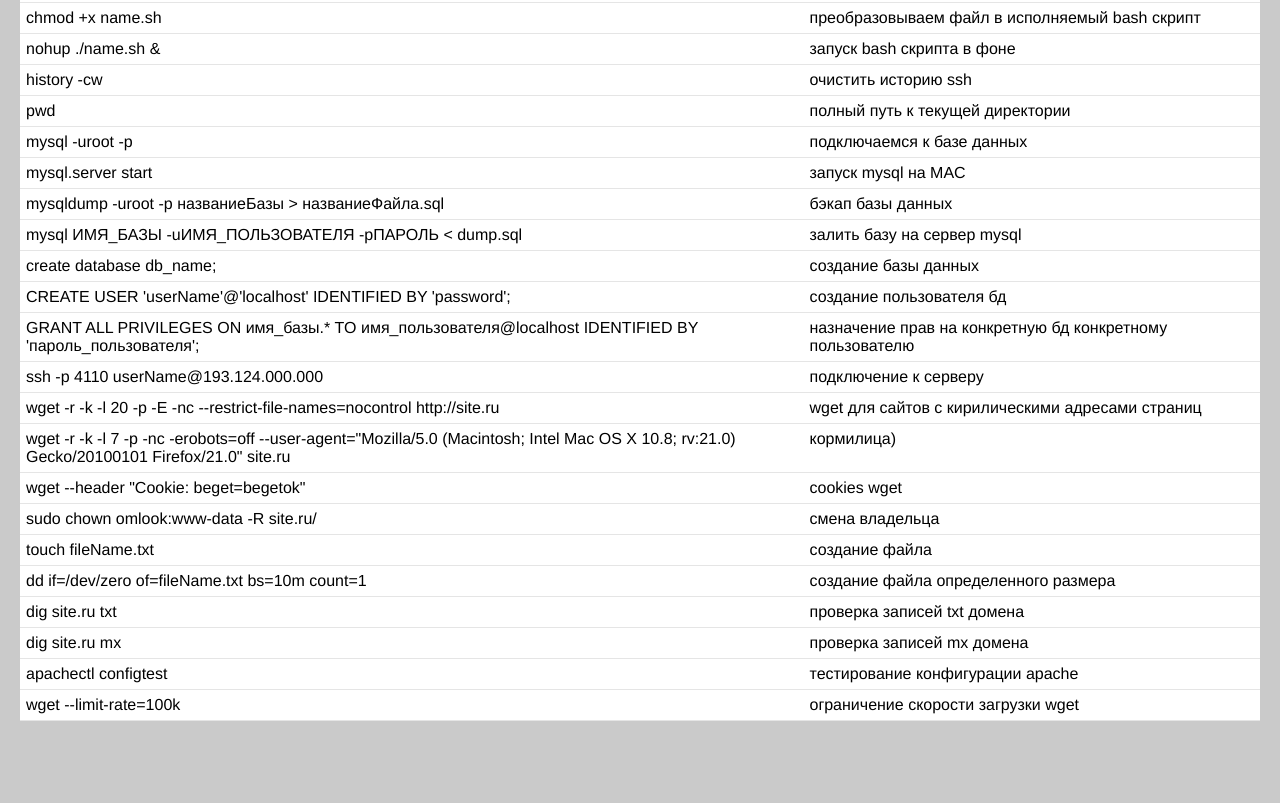
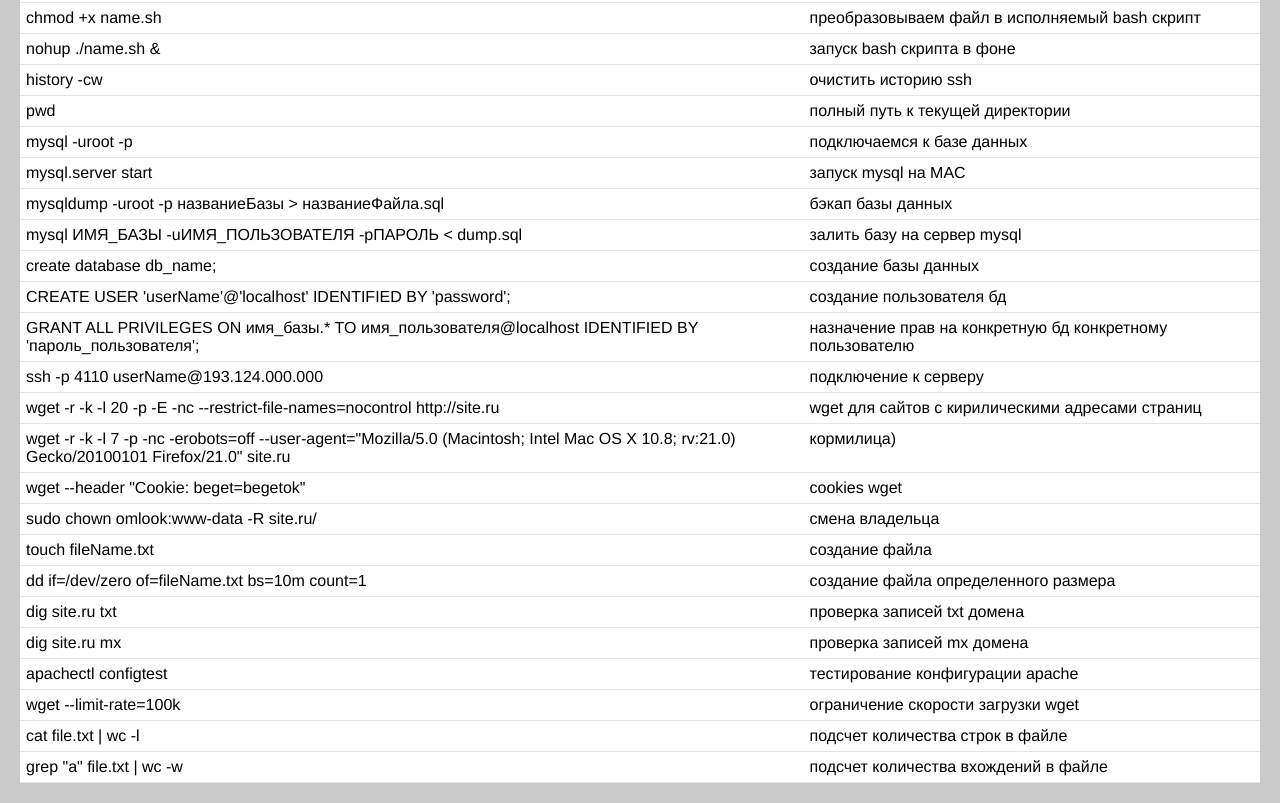
Before and after one commit to kostyashelest/kostyashelest.github.io, a plain HTML site: page index.html in a window 1280 px wide. Shown: the part 777-1580 px from the top of the page. Before the commit the page ends 1518 px from the top, so only its background shows below. Drawn offline with Linux system fonts and the light colour scheme.

Commit message:
добавил пару новых команд

```diff
--- a/index.html
+++ b/index.html
@@ -31,7 +31,7 @@
     <input id='filter-input' type='text' placeholder="название команды или описание">
 
     <div id="git">
-        <a href="https://github.com/kostyashelest/terminal.r2-d2.site" target="_blank">
+        <a href="https://github.com/kostyashelest/kostyashelest.github.io" target="_blank">
             <img src="fork_me_on_github.png" width="80px">
         </a>
     </div>
@@ -252,6 +252,16 @@
             <span class="cell primary" data-label="Vehicle"><p>wget --limit-rate=100k</p></span>
             <span class="cell" data-label="Exterior">ограничение скорости загрузки wget</span>
         </div>
+        <div class="row">
+            <input type="radio" name="expand">
+            <span class="cell primary" data-label="Vehicle"><p>cat file.txt | wc -l</p></span>
+            <span class="cell" data-label="Exterior">подсчет количества строк в файле</span>
+        </div>
+        <div class="row">
+            <input type="radio" name="expand">
+            <span class="cell primary" data-label="Vehicle"><p>grep "a" file.txt | wc -w</p></span>
+            <span class="cell" data-label="Exterior">подсчет количества вхождений в файле</span>
+        </div>
     </div>
 </div>
 
```
